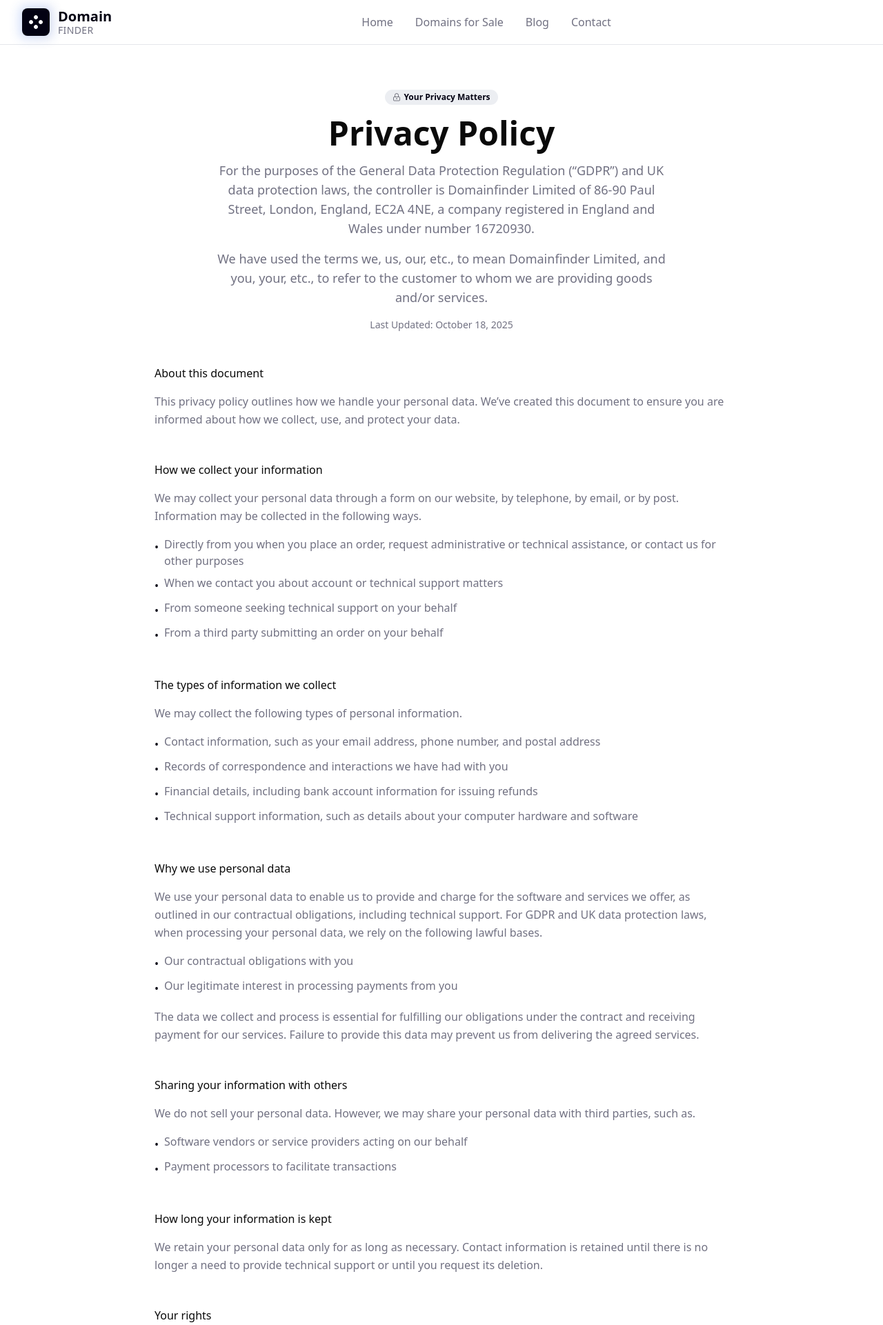
After one commit to Bob16/domain_finder, a Django app: page /privacy/ in a window 1280 px wide. The commit adds this page. Shown: the top 1921 px of the page at 69% size. Run offline with Django 4.2, Linux system fonts and the light colour scheme; data comes from the database, SQL or seed files in the repository; parts of the project's set-up code (start-up, migrations or seed data) failed here and were passed over; some libraries are stand-ins or nearby versions.

Commit message:
Add Terms & Conditions (.uk) and Complaints & Appeals pages
- Created terms-uk.html template for UK domain terms
- Created complaints-appeals.html template for complaints procedures
- Added URL patterns and views for both new pages
- Updated footer navigation with new page links
- Fixed URL namespace consistency in footer links

```diff
--- a/domain_finder/urls.py
+++ b/domain_finder/urls.py
@@ -16,4 +16,7 @@ urlpatterns = [
     path('ajax/contact/', views.contact_ajax, name='contact_ajax'),
     # Test 404 page (works in development)
     path('test-404/', views.custom_404_view, name='test_404'),
+    path('privacy/', views.privacy, name='privacy'),
+    path('terms-uk/', views.terms_uk, name='terms_uk'),
+    path('complaints-appeals/', views.complaints_appeals, name='complaints_appeals'),
 ]
--- a/domain_finder/views.py
+++ b/domain_finder/views.py
@@ -214,6 +214,13 @@ def contact(request):
     }
     return render(request, 'domain_finder/contact.html', context)
 
+def privacy(request):
+    """Privacy Policy page view."""
+    context = {
+        'page_title': 'Privacy Policy - Domain Finder',
+    }
+    return render(request, 'domain_finder/privacy.html', context)
+
 @require_http_methods(["POST"])
 def contact_ajax(request):
     """AJAX contact form submission."""
@@ -389,3 +396,9 @@ def custom_404_view(request, exception=None):
 def handler404(request, exception):
     """Custom 404 handler for production."""
     return render(request, '404.html', status=404)
+
+def terms_uk(request):
+    return render(request, 'domain_finder/terms-uk.html')
+
+def complaints_appeals(request):
+    return render(request, 'domain_finder/complaints-appeals.html')
--- /dev/null
+++ b/templates/domain_finder/privacy.html
@@ -0,0 +1,239 @@
+{% extends 'base.html' %}
+{% load static %}
+
+{% block title %}Privacy Policy - DomainFinder{% endblock %}
+
+{% block content %}
+<div class="min-h-screen py-16">
+  <div class="container mx-auto px-4 sm:px-6 lg:px-8 max-w-4xl">
+    <!-- Header -->
+    <div class="text-center space-y-4 mb-12">
+      <div class="inline-flex items-center whitespace-nowrap rounded-full border px-2.5 py-0.5 text-xs font-semibold transition-colors focus:outline-none focus:ring-2 focus:ring-ring focus:ring-offset-2 border-transparent bg-secondary text-secondary-foreground hover:bg-secondary/80 w-fit mx-auto">
+        <svg class="h-3 w-3 mr-1 inline" fill="none" stroke="currentColor" viewBox="0 0 24 24">
+          <rect x="3" y="11" width="18" height="11" rx="2" ry="2"></rect>
+          <circle cx="12" cy="16" r="1"></circle>
+          <path d="m7 11v-5a5 5 0 0 1 10 0v5"></path>
+        </svg>
+        Your Privacy Matters
+      </div>
+      <h1 class="text-4xl lg:text-5xl font-bold">
+        Privacy Policy
+      </h1>
+      <p class="text-lg text-muted-foreground max-w-2xl mx-auto">
+        For the purposes of the General Data Protection Regulation (“GDPR”) and UK data protection laws, the controller is Domainfinder Limited of 86-90 Paul Street, London, England, EC2A 4NE, a company registered in England and Wales under number 16720930.
+      </p>
+      <p class="text-lg text-muted-foreground max-w-2xl mx-auto">
+        We have used the terms we, us, our, etc., to mean Domainfinder Limited, and you, your, etc., to refer to the customer to whom we are providing goods and/or services.
+      </p>
+      <p class="text-sm text-muted-foreground">
+        Last Updated: October 18, 2025
+      </p>
+    </div>
+
+    <!-- Content -->
+    <div class="space-y-12">
+      <!-- Section 1 -->
+      <section class="space-y-4">
+        <h2>About this document</h2>
+        <p class="text-muted-foreground leading-relaxed">
+          This privacy policy outlines how we handle your personal data. We’ve created this document to ensure you are informed about how we collect, use, and protect your data.
+        </p>
+      </section>
+
+
+
+      <!-- Section 3 -->
+      <section class="space-y-4">
+        <h2>How we collect your information</h2>
+        <p class="text-muted-foreground leading-relaxed">
+          We may collect your personal data through a form on our website, by telephone, by email, or by post. Information may be collected in the following ways.
+        </p>
+        <ul class="space-y-2 mt-4">
+          <li class="flex items-start space-x-2">
+            <span class="text-primary mt-1">•</span>
+            <span class="text-muted-foreground">Directly from you when you place an order, request administrative or technical assistance, or contact us for other purposes</span>
+          </li>
+          <li class="flex items-start space-x-2">
+            <span class="text-primary mt-1">•</span>
+            <span class="text-muted-foreground">When we contact you about account or technical support matters</span>
+          </li>
+          <li class="flex items-start space-x-2">
+            <span class="text-primary mt-1">•</span>
+            <span class="text-muted-foreground">From someone seeking technical support on your behalf</span>
+          </li>
+          <li class="flex items-start space-x-2">
+            <span class="text-primary mt-1">•</span>
+            <span class="text-muted-foreground">From a third party submitting an order on your behalf</span>
+          </li>
+        </ul>
+      </section>
+
+      <!-- Section 4 -->
+      <section class="space-y-4">
+        <h2>The types of information we collect</h2>
+        <p class="text-muted-foreground leading-relaxed">
+          We may collect the following types of personal information.
+        </p>
+        <ul class="space-y-2 mt-4">
+          <li class="flex items-start space-x-2">
+            <span class="text-primary mt-1">•</span>
+            <span class="text-muted-foreground">Contact information, such as your email address, phone number, and postal address</span>
+          </li>
+          <li class="flex items-start space-x-2">
+            <span class="text-primary mt-1">•</span>
+            <span class="text-muted-foreground">Records of correspondence and interactions we have had with you</span>
+          </li>
+          <li class="flex items-start space-x-2">
+            <span class="text-primary mt-1">•</span>
+            <span class="text-muted-foreground">Financial details, including bank account information for issuing refunds</span>
+          </li>
+          <li class="flex items-start space-x-2">
+            <span class="text-primary mt-1">•</span>
+            <span class="text-muted-foreground">Technical support information, such as details about your computer hardware and software</span>
+          </li>
+        </ul>
+
+      </section>
+
+      <!-- Section 5 -->
+      <section class="space-y-4">
+        <h2>Why we use personal data</h2>
+        <p class="text-muted-foreground leading-relaxed">
+          We use your personal data to enable us to provide and charge for the software and services we offer, as outlined in our contractual obligations, including technical support. For GDPR and UK data protection laws, when processing your personal data, we rely on the following lawful bases.
+        </p>
+        <ul class="space-y-2 mt-4">
+          <li class="flex items-start space-x-2">
+            <span class="text-primary mt-1">•</span>
+            <span class="text-muted-foreground">Our contractual obligations with you</span>
+          </li>
+          <li class="flex items-start space-x-2">
+            <span class="text-primary mt-1">•</span>
+            <span class="text-muted-foreground">Our legitimate interest in processing payments from you</span>
+          </li>
+        </ul>
+        <p class="text-muted-foreground leading-relaxed">
+          The data we collect and process is essential for fulfilling our obligations under the contract and receiving payment for our services. Failure to provide this data may prevent us from delivering the agreed services.
+        </p>
+
+      </section>
+
+      <!-- Section 6 -->
+      <section class="space-y-4">
+        <h2>Sharing your information with others</h2>
+        <p class="text-muted-foreground leading-relaxed">
+          We do not sell your personal data. However, we may share your personal data with third parties, such as.
+        </p>
+        <ul class="space-y-2 mt-4">
+          <li class="flex items-start space-x-2">
+            <span class="text-primary mt-1">•</span>
+            <span class="text-muted-foreground">Software vendors or service providers acting on our behalf</span>
+          </li>
+          <li class="flex items-start space-x-2">
+            <span class="text-primary mt-1">•</span>
+            <span class="text-muted-foreground">Payment processors to facilitate transactions</span>
+          </li>
+        </ul>
+      </section>
+
+      <!-- Section 7 -->
+      <section class="space-y-4">
+        <h2>How long your information is kept</h2>
+        <p class="text-muted-foreground leading-relaxed">
+          We retain your personal data only for as long as necessary. Contact information is retained until there is no longer a need to provide technical support or until you request its deletion.
+        </p>
+      </section>
+
+      <!-- Section 8 -->
+      <section class="space-y-4">
+        <h2>Your rights</h2>
+        <p class="text-muted-foreground leading-relaxed">
+          Under certain circumstances, you have the following rights under data protection law.
+        </p>
+        <ul class="space-y-2 mt-4">
+          <li class="flex items-start space-x-2">
+            <span class="text-primary mt-1">•</span>
+            <span class="text-muted-foreground">Request correction of your personal data to rectify any inaccuracies or incomplete information</span>
+          </li>
+          <li class="flex items-start space-x-2">
+            <span class="text-primary mt-1">•</span>
+            <span class="text-muted-foreground">Request access to your personal data (a “data subject access request”) to receive a copy of your personal data and check we are processing it lawfully</span>
+          </li>
+          <li class="flex items-start space-x-2">
+            <span class="text-primary mt-1">•</span>
+            <span class="text-muted-foreground">Request erasure of your personal data when there is no valid reason for us to continue processing it or if you object to processing</span>
+          </li>
+          <li class="flex items-start space-x-2">
+            <span class="text-primary mt-1">•</span>
+            <span class="text-muted-foreground">Request restriction of processing to suspend our use of your personal data—for example, if you want us to verify its accuracy or processing purpose</span>
+          </li>
+          <li class="flex items-start space-x-2">
+            <span class="text-primary mt-1">•</span>
+            <span class="text-muted-foreground">Request data portability to receive your personal data in a structured, commonly used, and machine-readable format or transfer it to another party</span>
+          </li>
+          <li class="flex items-start space-x-2">
+            <span class="text-primary mt-1">•</span>
+            <span class="text-muted-foreground">Object to processing of your personal data, including for legitimate interests or direct marketing. (Note: Domainfinder Limited does not use your data for direct marketing purposes)</span>
+          </li>
+        </ul>
+        <p class="text-muted-foreground leading-relaxed">
+          Please note, these rights are not absolute, and we may refuse requests where exceptions apply. For further details about these rights, visit the <a href="https://ico.org.uk/for-organisations/uk-gdpr-guidance-and-resources/individual-rights/" class="text-primary hover:underline" target="_blank">Information Commissioner’s Office (ICO) website</a>
+        </p>
+      </section>
+
+
+      <!-- Section 11 -->
+      <section class="space-y-4">
+        <h2>Contact and complaints</h2>
+        <p class="text-muted-foreground leading-relaxed">
+          If you have any questions about this privacy policy, how we process your personal data, or wish to exercise any of your legal rights, please contact us.
+        </p>
+        <div class="mt-4 p-6 rounded-lg bg-card border border-border space-y-3">
+          <div class="flex items-start space-x-3">
+            <svg class="h-5 w-5 text-primary mt-0.5" fill="none" stroke="currentColor" viewBox="0 0 24 24">
+              <path d="m4 4h16c1.1 0 2 .9 2 2v12c0 1.1-.9 2-2 2h-16c-1.1 0-2-.9-2-2v-12c0-1.1.9-2 2-2z"></path>
+              <polyline points="22,6 12,13 2,6"></polyline>
+            </svg>
+            <div>
+              <p class="font-medium">Email</p>
+              <p class="text-muted-foreground text-sm">info@domainfinder.uk</p>
+            </div>
+          </div>
+          <div class="flex items-start space-x-3">
+            <svg class="h-5 w-5 text-primary mt-0.5" fill="none" stroke="currentColor" viewBox="0 0 24 24">
+              <path d="M22 16.92v3a2 2 0 0 1-2.18 2 19.79 19.79 0 0 1-8.63-3.07 19.5 19.5 0 0 1-6-6 19.79 19.79 0 0 1-3.07-8.67A2 2 0 0 1 4.11 2h3a2 2 0 0 1 2 1.72 12.84 12.84 0 0 0 .7 2.81 2 2 0 0 1-.45 2.11L8.09 9.91a16 16 0 0 0 6 6l1.27-1.27a2 2 0 0 1 2.11-.45 12.84 12.84 0 0 0 2.81.7A2 2 0 0 1 22 16.92z"></path>
+            </svg>
+            <div>
+              <p class="font-medium">Phone</p>
+              <p class="text-muted-foreground text-sm">+44 7344715378</p>
+            </div>
+          </div>
+          <div class="flex items-start space-x-3">
+            <svg class="h-5 w-5 text-primary mt-0.5" fill="none" stroke="currentColor" viewBox="0 0 24 24">
+              <path d="M21 10c0 7-9 13-9 13s-9-6-9-13a9 9 0 0 1 18 0z"></path>
+              <circle cx="12" cy="10" r="3"></circle>
+            </svg>
+            <div>
+              <p class="font-medium">Registered Office Address</p>
+              <p class="text-muted-foreground text-sm">Domain Finder Ltd, 86-90 Paul Street, London, EC2A 4NE</p>
+            </div>
+          </div>
+        </div>
+        <p class="text-muted-foreground text-sm mt-4">
+          If you are dissatisfied with how we handle your personal data, you can lodge a complaint with the Information Commissioner’s Office (ICO). For more details about your rights, <a href="https://ico.org.uk/for-organisations/uk-gdpr-guidance-and-resources/individual-rights/" class="text-primary hover:underline" target="_blank">visit the ICO website</a>.
+        </p>
+      </section>
+
+      <!-- Bottom CTA -->
+      <section class="mt-12 p-8 rounded-lg bg-primary/5 border border-primary/20 text-center">
+        <h3 class="font-semibold mb-2">Your Privacy is Our Priority</h3>
+        <p class="text-muted-foreground text-sm mb-4">
+          We are committed to protecting your personal information and respecting your privacy rights.
+        </p>
+        <p class="text-muted-foreground text-sm">
+          For more information about our services, visit our <a href="{% url 'domain_finder:home' %}" class="text-primary hover:underline">home page</a> or <a href="{% url 'domain_finder:contact' %}" class="text-primary hover:underline">contact us</a> directly.
+        </p>
+      </section>
+    </div>
+  </div>
+</div>
+{% endblock %}
--- a/templates/includes/footer.html
+++ b/templates/includes/footer.html
@@ -35,6 +35,9 @@
         <a href="{% url 'domain_finder:home' %}" class="block text-muted-foreground hover:text-primary transition-colors text-sm">Home</a>
         <a href="{% url 'domain_finder:domains' %}" class="block text-muted-foreground hover:text-primary transition-colors text-sm">Domains for Sale</a>
         <a href="{% url 'domain_finder:blog_list' %}" class="block text-muted-foreground hover:text-primary transition-colors text-sm">Blog</a>
+        <a href="{% url 'domain_finder:privacy' %}" class="block text-muted-foreground hover:text-primary transition-colors text-sm">Privacy Policy</a>
+        <a href="{% url 'domain_finder:terms_uk' %}" class="block text-muted-foreground hover:text-primary transition-colors text-sm">Terms & Conditions</a>
+        <a href="{% url 'domain_finder:complaints_appeals' %}" class="block text-muted-foreground hover:text-primary transition-colors text-sm">Complaints & Appeals</a>
         <a href="{% url 'domain_finder:contact' %}" class="block text-muted-foreground hover:text-primary transition-colors text-sm">Contact</a>
     </div>
 </div>
```
Also changed, not shown: templates/domain_finder/complaints-appeals.html (added, +103 -0 lines), templates/domain_finder/terms-uk.html (added, +47 -0 lines).
